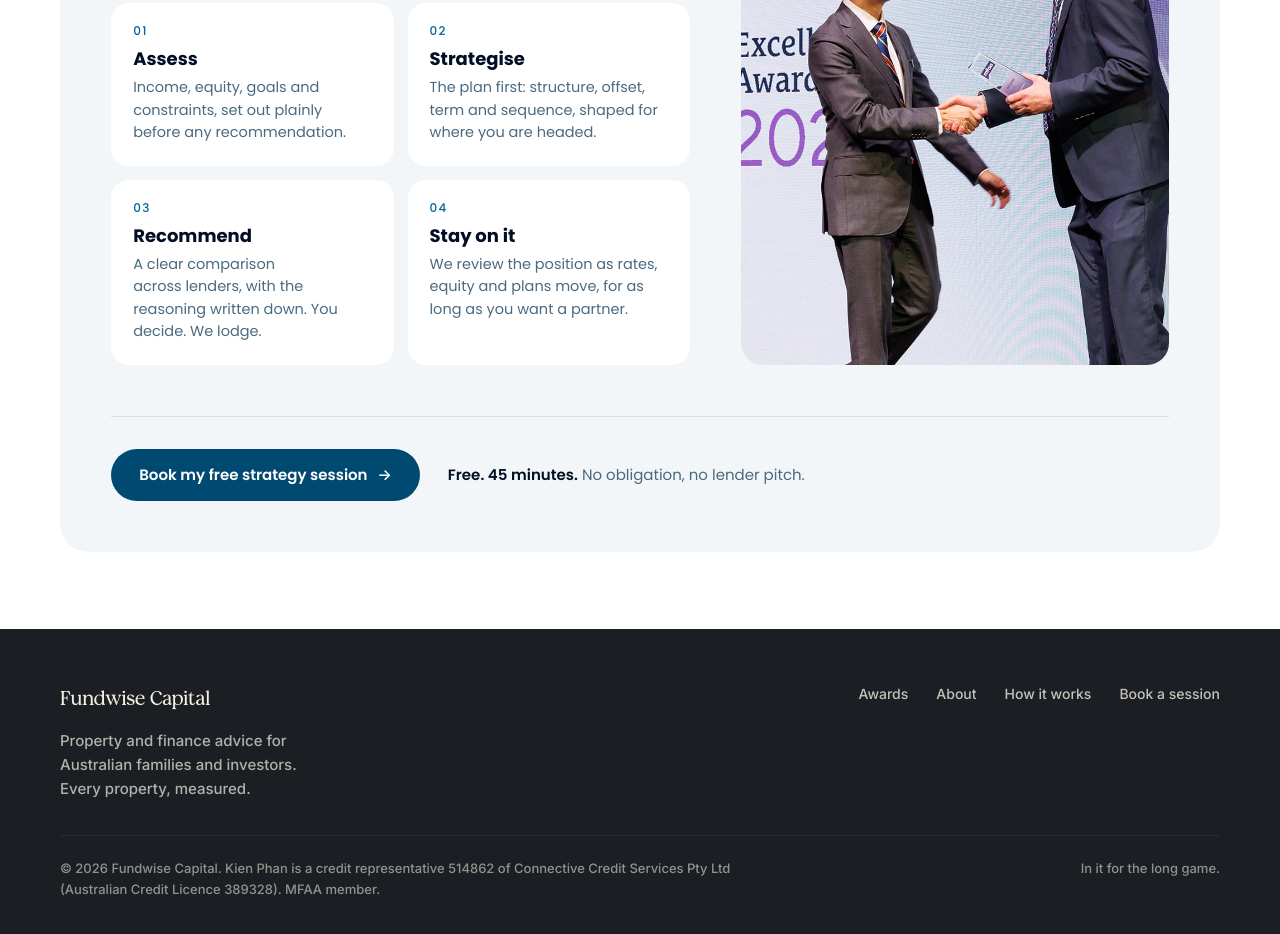
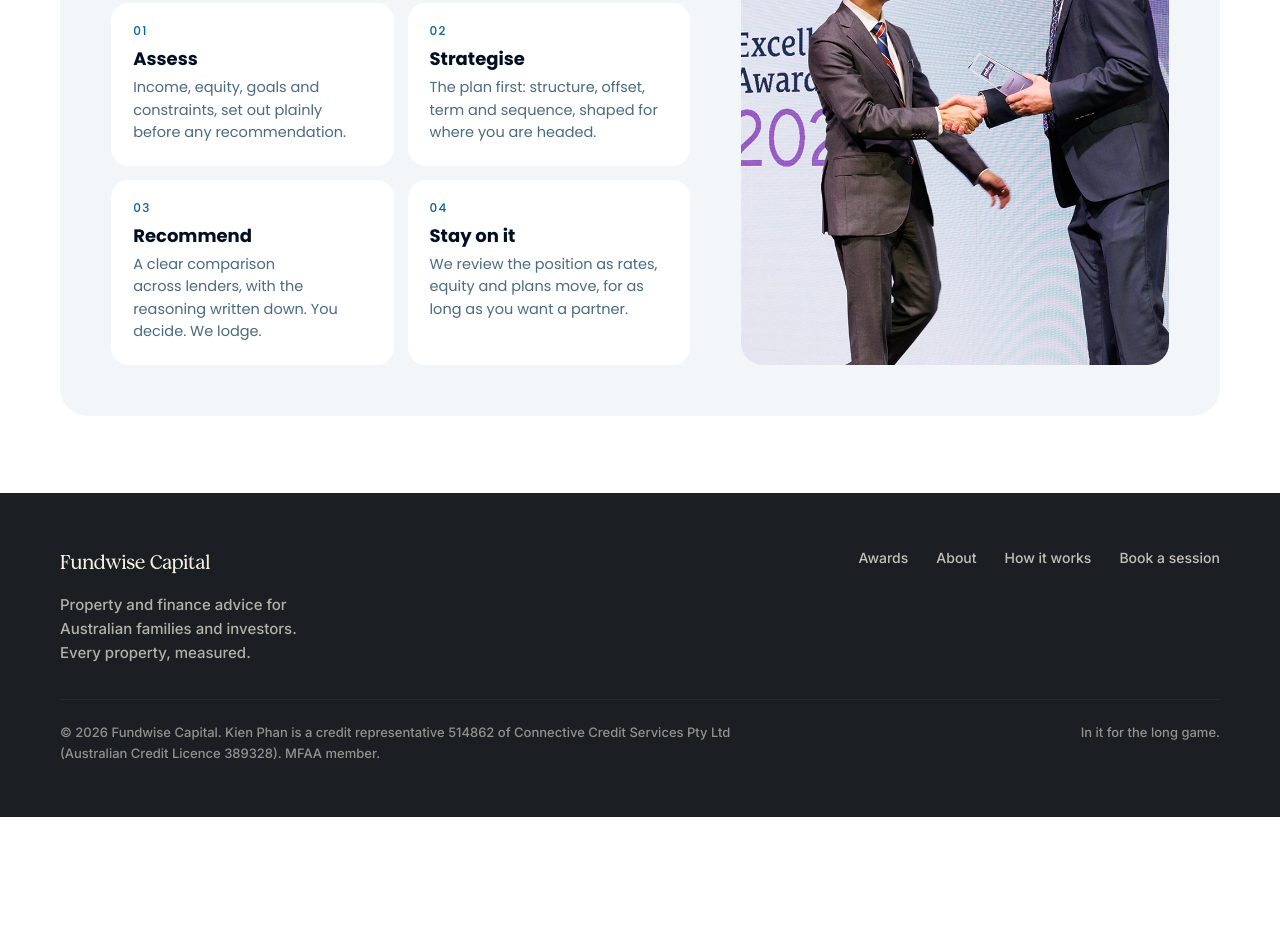
Before and after one commit to linhpham8digit/DEMO-KP-smsf-landingpage, a plain HTML site: page index.html in a window 1280 px wide. Shown: the part 2302-3236 px from the top of the page. After the commit the page ends 3119 px from the top, so only its background shows below. Drawn offline with Linux system fonts and the light colour scheme.

Commit message:
Remove the CTA button and its note under How it works
Co-Authored-By: Claude Sonnet 5.5 <noreply@anthropic.com>

```diff
--- a/index.html
+++ b/index.html
@@ -261,10 +261,6 @@
         </ol>
       </div>
       <div class="band__media"><img src="assets/img/hero/hero-1-handshake.jpg" alt="Kien Phan receiving an award at the MFAA Excellence Awards 2026" /></div>
-      <div class="band__cta">
-        <a class="btn" href="#book">Book my free strategy session</a>
-        <p class="band__note"><b>Free. 45 minutes.</b> No obligation, no lender pitch.</p>
-      </div>
     </div>
   </section>
 </main>
```
